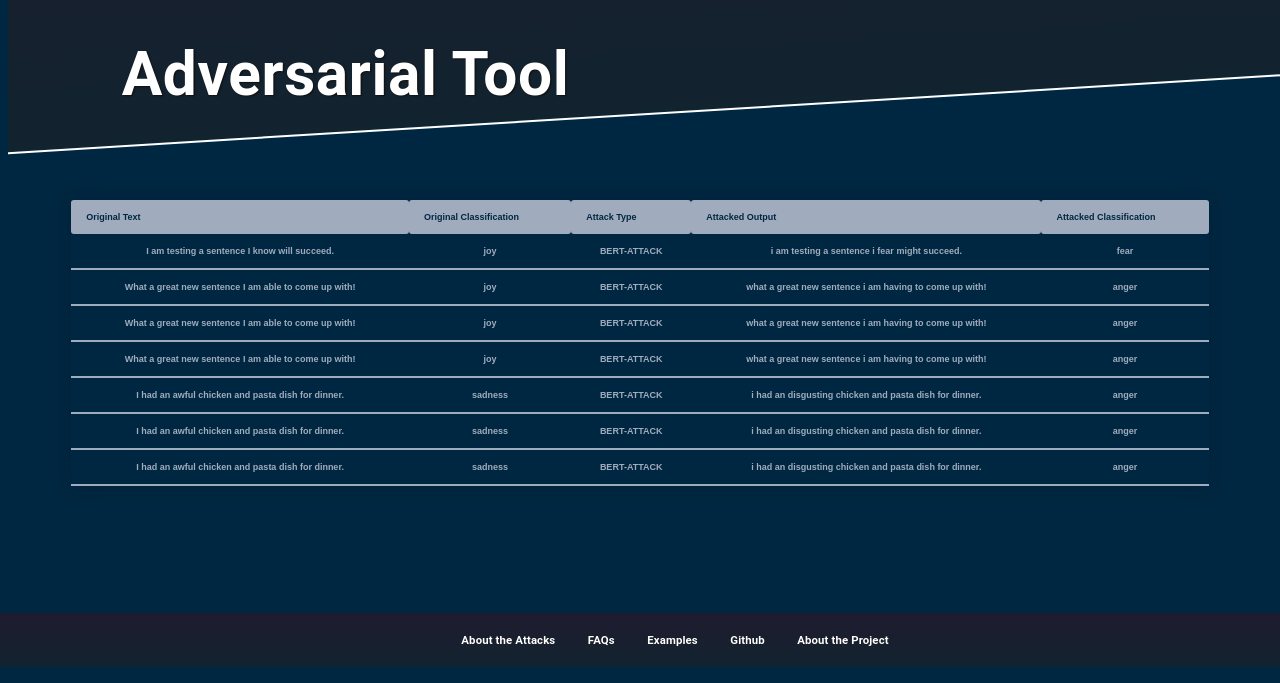
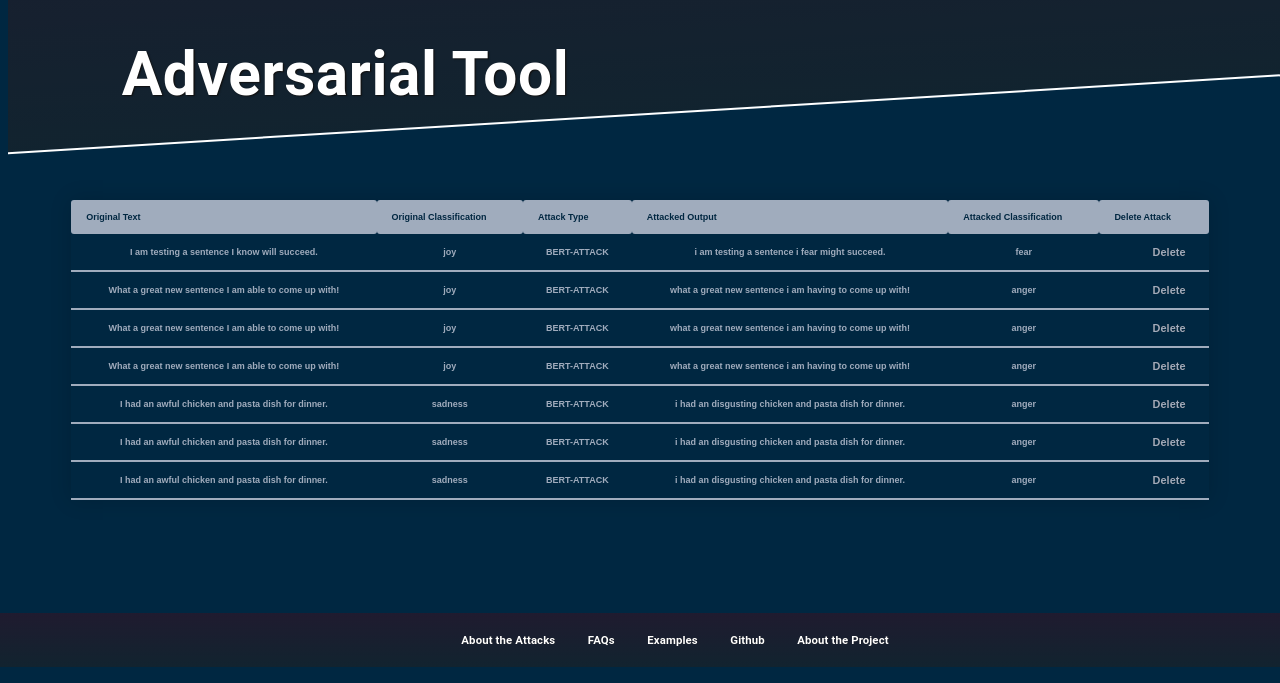
Before and after one commit to Siggy13/NLPAttack, a Django app: page /AdversarialTool/savedAttacks in a window 1280 px wide. Shown: the part 133-816 px from the top of the page. Run offline with Django 3.2, Linux system fonts and the light colour scheme; a user stored in the database is signed in; data comes from the database, SQL or seed files in the repository; both versions use the stored data as it was after the commit; some libraries are stand-ins or nearby versions.

Commit message:
can delete attacks from saved attacks

```diff
--- a/NLP/AdversarialTool/templates/AdversarialTool/savedAttacks.html
+++ b/NLP/AdversarialTool/templates/AdversarialTool/savedAttacks.html
@@ -9,6 +9,7 @@
       <th>Attack Type</th>
       <th>Attacked Output</th>
       <th>Attacked Classification</th>
+      <th>Delete Attack</th>
     </tr>
 </thead>
     <tbody>
@@ -19,6 +20,10 @@
         <td>{{attack.2}}</td>
         <td>{{attack.3}}</td>
         <td>{{attack.4}}</td>
+        <td>
+          <a href="{% url 'AdversarialTool:delete_attack' attack.5 %}" style="text-decoration: none; color:#A0ACBD;">Delete</a>
+        </form>
+        </td>
     </tr>
 </tbody>
     {% endfor %}
--- a/NLP/AdversarialTool/urls.py
+++ b/NLP/AdversarialTool/urls.py
@@ -13,7 +13,7 @@ urlpatterns=[
     path("login", views.login_view, name="login"),
     path("logout", views.logout_view, name="logout"),
     path("savedAttacks", views.savedAttacks, name="savedAttacks"),
-    path("loading", views.loading, name="loading"),
+    path("delete_attack/<attack_id>", views.delete_attack, name="delete_attack"),
 
 
 ]
--- a/NLP/AdversarialTool/views.py
+++ b/NLP/AdversarialTool/views.py
@@ -1,4 +1,4 @@
-from django.shortcuts import render
+from django.shortcuts import render, redirect, reverse
 import numpy as np
 from django.http import HttpResponse, HttpResponseRedirect
 from django import forms
@@ -65,7 +65,6 @@ def index(request):
 
 def emotions(request):
     if request.method == "POST":
-        render(request, "AdversarialTool/loading.html")
         givenText = request.POST.get("inputText")
         attackType= request.POST.get("chosenAttack")
 
@@ -101,8 +100,10 @@ def about(request):
 def aboutAttacks(request):
     return render(request, "AdversarialTool/aboutAttacks.html")
 
-def loading(request):
-    return render(request, "AdversarialTool/loading.html")
+def delete_attack(request, attack_id):
+    attack=Attacks.objects.get(pk=attack_id)
+    attack.delete()
+    return redirect('/AdversarialTool/savedAttacks')
 
 def login_view(request):
     if request.method == "POST":
@@ -154,6 +155,7 @@ def savedAttacks(request):
         eachAttack.append(dictionary["attackType"])
         eachAttack.append(dictionary["AttackedText"])
         eachAttack.append(dictionary["newClassification"])
+        eachAttack.append(dictionary["id"])
         listOfAttacks.append(eachAttack)
         eachAttack=[]
     return render(request, "AdversarialTool/savedAttacks.html", {"attacks":listOfAttacks})
```
Also changed, not shown: NLP/AdversarialTool/templates/AdversarialTool/loading.html (deleted), NLP/db.sqlite3.
